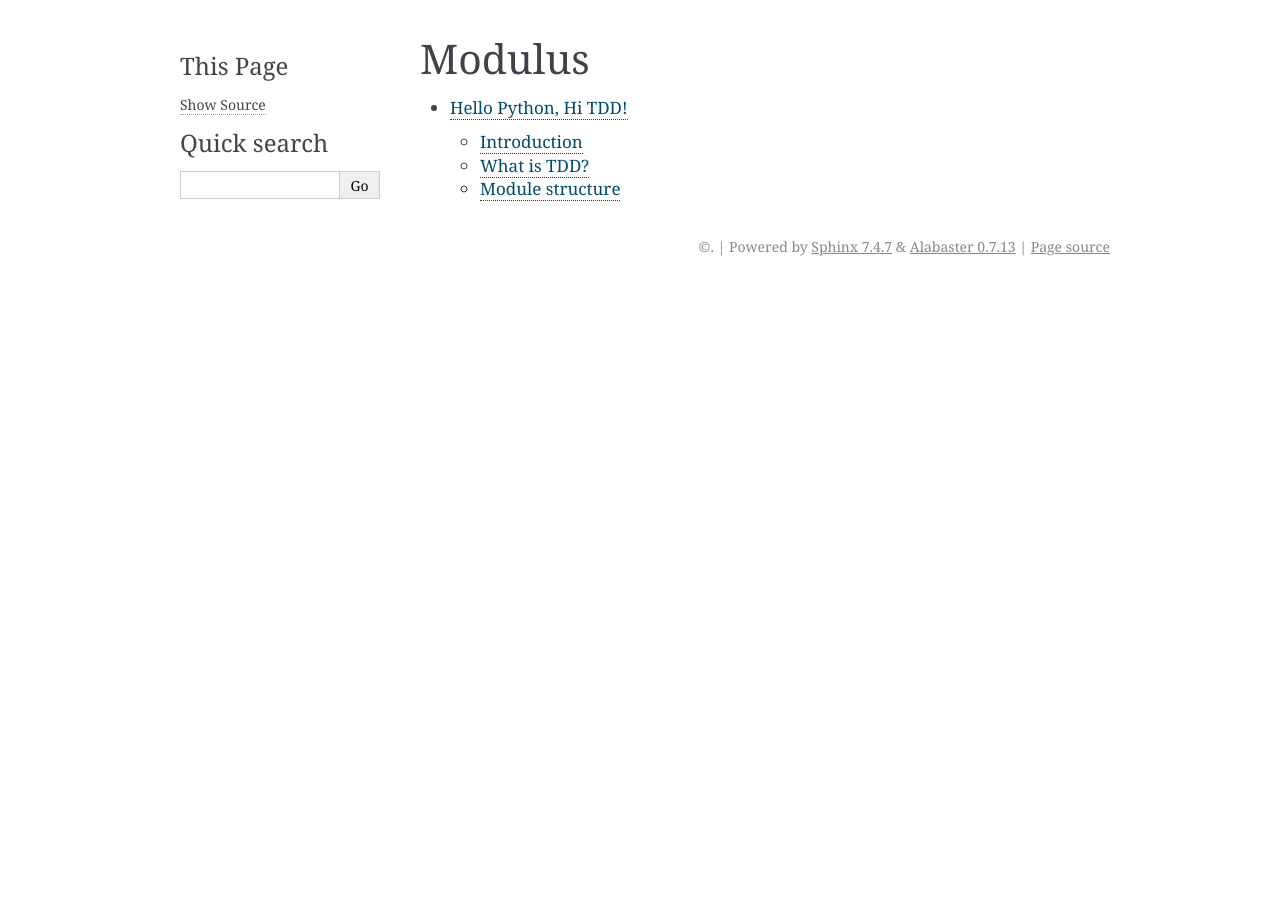
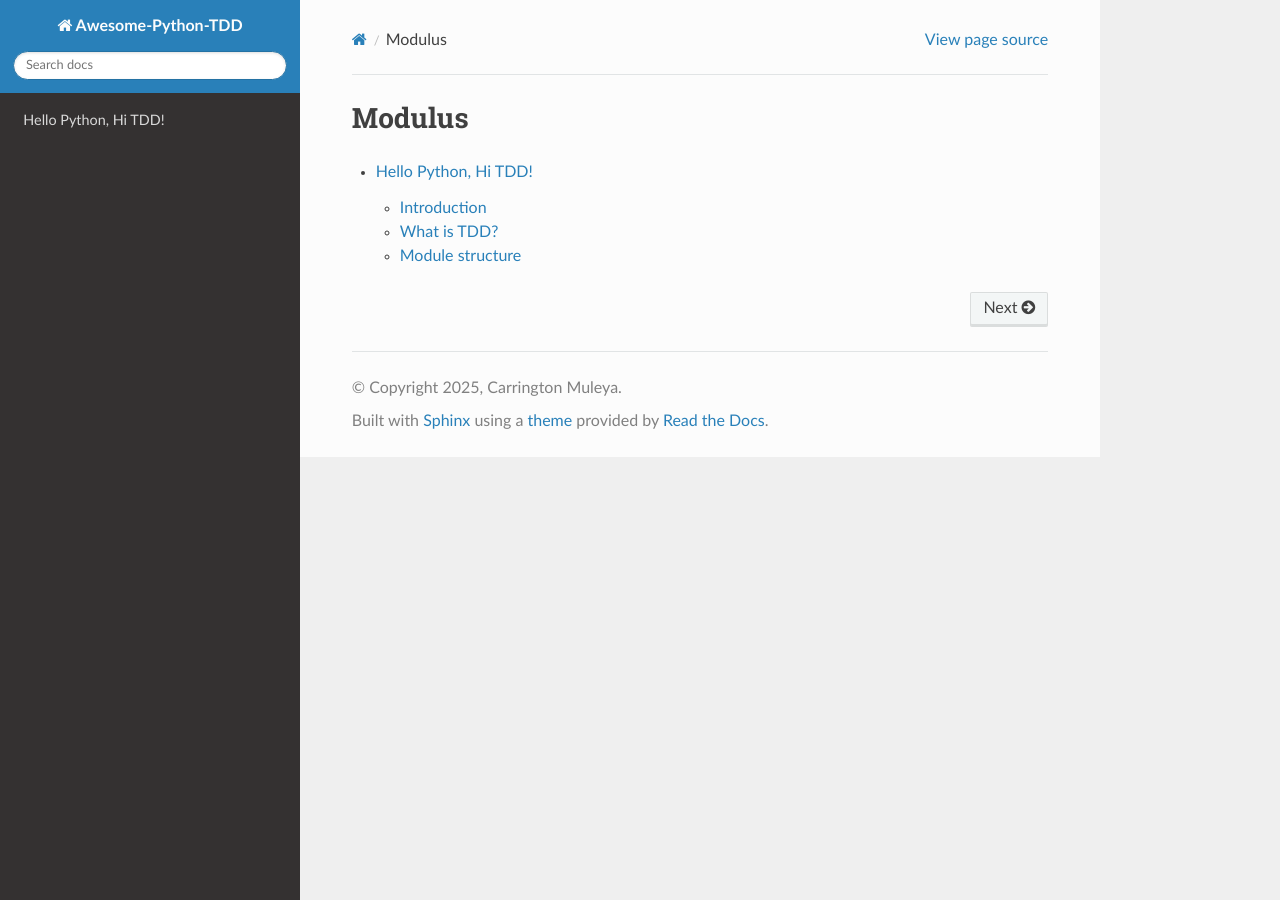
Before and after one commit to Carrington-dev/awesome-python-tdd, a Sphinx documentation site: the page built from docs/index.rst, in a window 1280 px wide. Built offline with Sphinx 7.4.7 and the Read the Docs theme 3.1.0, drawn with Linux system fonts in a browser that asks for light colours; pages that are not in the unit, such as notebooks, are missing from menus; some of the changed lines change nothing that is shown.

Commit message:
Update Sphinx configuration for Python-TDD project

```diff
--- a/docs/conf.py
+++ b/docs/conf.py
@@ -1 +1,193 @@
 # conf.py
+# -*- coding: utf-8 -*-
+#
+# Configuration file for the Sphinx documentation builder.
+#
+# This file does only contain a selection of the most common options. For a
+# full list see the documentation:
+# http://www.sphinx-doc.org/en/master/config
+
+# -- Path setup --------------------------------------------------------------
+
+# If extensions (or modules to document with autodoc) are in another directory,
+# add these directories to sys.path here. If the directory is relative to the
+# documentation root, use os.path.abspath to make it absolute, like shown here.
+#
+# import os
+# import sys
+# sys.path.insert(0, os.path.abspath('.'))
+
+
+# -- Project information -----------------------------------------------------
+
+project = 'Awesome-Python-TDD'
+copyright = '2025, Carrington Muleya'
+author = 'Carrington Muleya'
+
+# The short X.Y version
+version = ''
+# The full version, including alpha/beta/rc tags
+release = '0.0.1'
+
+
+# -- General configuration ---------------------------------------------------
+
+# If your documentation needs a minimal Sphinx version, state it here.
+#
+# needs_sphinx = '1.0'
+
+# Add any Sphinx extension module names here, as strings. They can be
+# extensions coming with Sphinx (named 'sphinx.ext.*') or your custom
+# ones.
+extensions = [
+    'sphinx.ext.githubpages',
+]
+
+# Add any paths that contain templates here, relative to this directory.
+templates_path = ['_templates']
+
+# The suffix(es) of source filenames.
+# You can specify multiple suffix as a list of string:
+#
+# source_suffix = ['.rst', '.md']
+source_suffix = '.rst'
+
+# The master toctree document.
+master_doc = 'index'
+
+# The language for content autogenerated by Sphinx. Refer to documentation
+# for a list of supported languages.
+#
+# This is also used if you do content translation via gettext catalogs.
+# Usually you set "language" from the command line for these cases.
+language = None
+
+# List of patterns, relative to source directory, that match files and
+# directories to ignore when looking for source files.
+# This pattern also affects html_static_path and html_extra_path.
+exclude_patterns = []
+
+# The name of the Pygments (syntax highlighting) style to use.
+pygments_style = None
+
+
+# -- Options for HTML output -------------------------------------------------
+
+# The theme to use for HTML and HTML Help pages.  See the documentation for
+# a list of builtin themes.
+#
+# html_theme = 'alabaster'
+html_theme = "sphinx_rtd_theme"
+# Theme options are theme-specific and customize the look and feel of a theme
+# further.  For a list of options available for each theme, see the
+# documentation.
+#
+# html_theme_options = {}
+
+# Add any paths that contain custom static files (such as style sheets) here,
+# relative to this directory. They are copied after the builtin static files,
+# so a file named "default.css" will overwrite the builtin "default.css".
+html_static_path = ['_static']
+
+# Custom sidebar templates, must be a dictionary that maps document names
+# to template names.
+#
+# The default sidebars (for documents that don't match any pattern) are
+# defined by theme itself.  Builtin themes are using these templates by
+# default: ``['localtoc.html', 'relations.html', 'sourcelink.html',
+# 'searchbox.html']``.
+#
+# html_sidebars = {}
+
+
+# -- Options for HTMLHelp output ---------------------------------------------
+
+# Output file base name for HTML help builder.
+htmlhelp_basename = 'Python-TDDdoc'
+
+
+# -- Options for LaTeX output ------------------------------------------------
+
+latex_elements = {
+    # The paper size ('letterpaper' or 'a4paper').
+    #
+    # 'papersize': 'letterpaper',
+
+    # The font size ('10pt', '11pt' or '12pt').
+    #
+    # 'pointsize': '10pt',
+
+    # Additional stuff for the LaTeX preamble.
+    #
+    # 'preamble': '',
+
+    # Latex figure (float) alignment
+    #
+    # 'figure_align': 'htbp',
+}
+
+# Grouping the document tree into LaTeX files. List of tuples
+# (source start file, target name, title,
+#  author, documentclass [howto, manual, or own class]).
+latex_documents = [
+    (master_doc, 'Python-TDD.tex', 'Python-TDD Documentation',
+     'Akhmetov Anuar', 'manual'),
+]
+
+
+# -- Options for manual page output ------------------------------------------
+
+# One entry per manual page. List of tuples
+# (source start file, name, description, authors, manual section).
+man_pages = [
+    (master_doc, 'python-tdd', 'Python-TDD Documentation',
+     [author], 1)
+]
+
+
+# -- Options for Texinfo output ----------------------------------------------
+
+# Grouping the document tree into Texinfo files. List of tuples
+# (source start file, target name, title, author,
+#  dir menu entry, description, category)
+texinfo_documents = [
+    (master_doc, 'Python-TDD', 'Python-TDD Documentation',
+     author, 'Python-TDD', 'One line description of project.',
+     'Miscellaneous'),
+]
+
+
+# -- Options for Epub output -------------------------------------------------
+
+# Bibliographic Dublin Core info.
+epub_title = project
+
+# The unique identifier of the text. This can be a ISBN number
+# or the project homepage.
+#
+# epub_identifier = ''
+
+# A unique identification for the text.
+#
+# epub_uid = ''
+
+# A list of files that should not be packed into the epub file.
+epub_exclude_files = ['search.html']
+
+
+# -- Extension configuration -------------------------------------------------
+html_theme_options = {
+    'canonical_url': '',
+    'analytics_id': '',
+    'logo_only': False,
+    'display_version': True,
+    'prev_next_buttons_location': 'bottom',
+    'style_external_links': False,
+    # 'vcs_pageview_mode': '',
+    # Toc options
+    'collapse_navigation': True,
+    'sticky_navigation': True,
+    'navigation_depth': 4,
+    'includehidden': True,
+    'titles_only': False
+}
```
